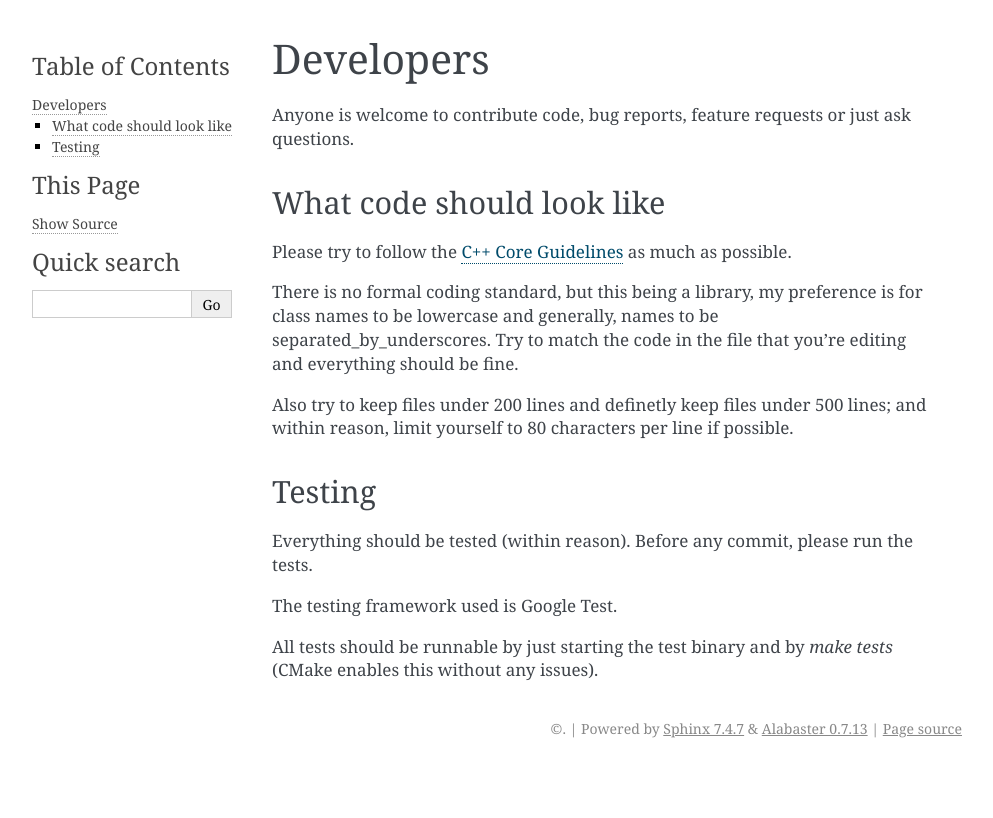
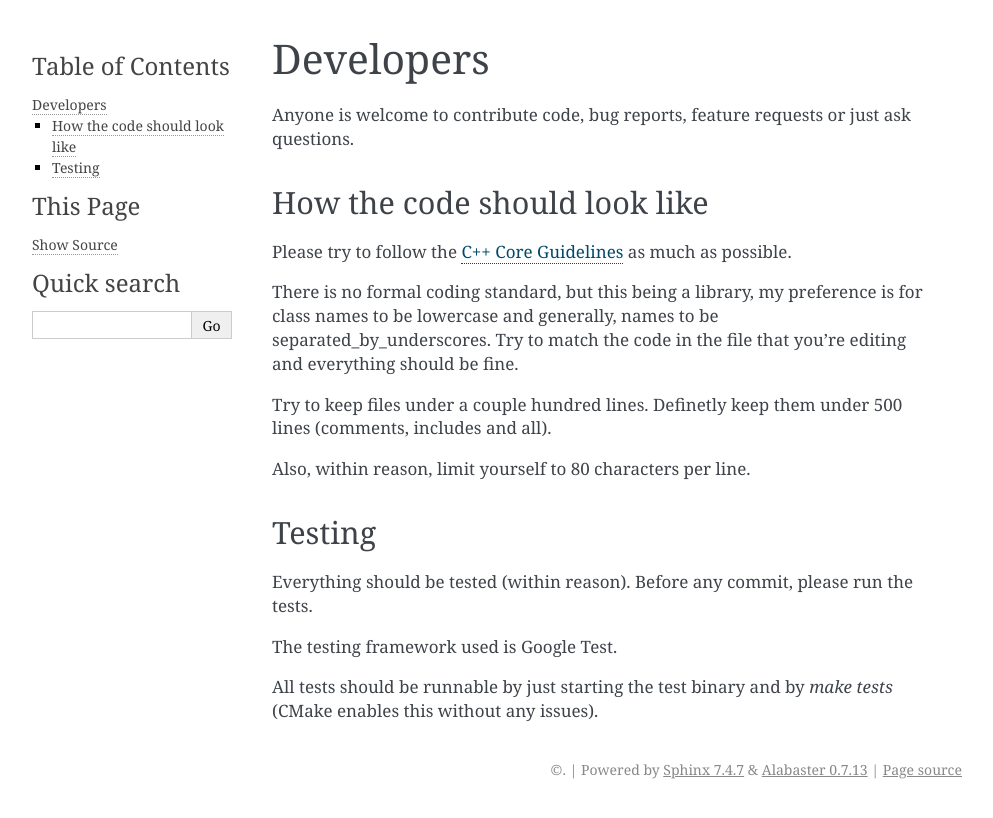
Before and after one commit to ddinu/observable, a Sphinx documentation site: the page built from docs/developers.rst, in a window 1280 px wide. Shown: the top 818 px of the page, without its empty margins (148-1141 px from the left). Built offline with Sphinx 7.4.7, drawn with Linux system fonts in a browser that asks for light colours.

Commit message:
Some minor code cleanup and documentation update.

```diff
--- a/docs/developers.rst
+++ b/docs/developers.rst
@@ -4,8 +4,8 @@ Developers
 Anyone is welcome to contribute code, bug reports, feature requests or just ask
 questions.
 
-What code should look like
---------------------------
+How the code should look like
+-----------------------------
 
 Please try to follow the `C++ Core Guidelines
 <http://isocpp.github.io/CppCoreGuidelines/CppCoreGuidelines>`_ as much as
@@ -16,8 +16,10 @@ for class names to be lowercase and generally, names to be
 separated_by_underscores. Try to match the code in the file that you're editing
 and everything should be fine.
 
-Also try to keep files under 200 lines and definetly keep files under 500 lines;
-and within reason, limit yourself to 80 characters per line if possible.
+Try to keep files under a couple hundred lines. Definetly keep them under 500
+lines (comments, includes and all).
+
+Also, within reason, limit yourself to 80 characters per line.
 
 Testing
 -------
--- a/docs/reference/index.rst
+++ b/docs/reference/index.rst
@@ -6,7 +6,7 @@ Reference for all public classes.
 .. toctree::
     :maxdepth: 1
 
+    subject
+    value
+    unique_subscription
     shared_subscription
-    subject
-    unique_subscription
-    value
--- a/docs/reference/unique_subscription.rst
+++ b/docs/reference/unique_subscription.rst
@@ -1,5 +1,8 @@
 unique_subscription
 ===================
+
+Unique subscriptions are returned by the ``subject<>::subscribe()`` and
+``value<>::subscribe()`` methods.
 
 Class reference
 ---------------
--- a/docs/reference/value.rst
+++ b/docs/reference/value.rst
@@ -25,5 +25,8 @@ Example
 Class reference
 ---------------
 
-.. doxygenclass:: observable::value
+.. doxygenclass:: observable::value< ValueType, EqualityComparator >
     :members:
+
+.. doxygenclass:: observable::value< ValueType, EqualityComparator, EnclosingType >
+    :members:
```
Also changed, not shown: docs/getting-started.rst (+23 -22 lines), docs/reference/subject.rst (+9 -5 lines), 4 other files.
